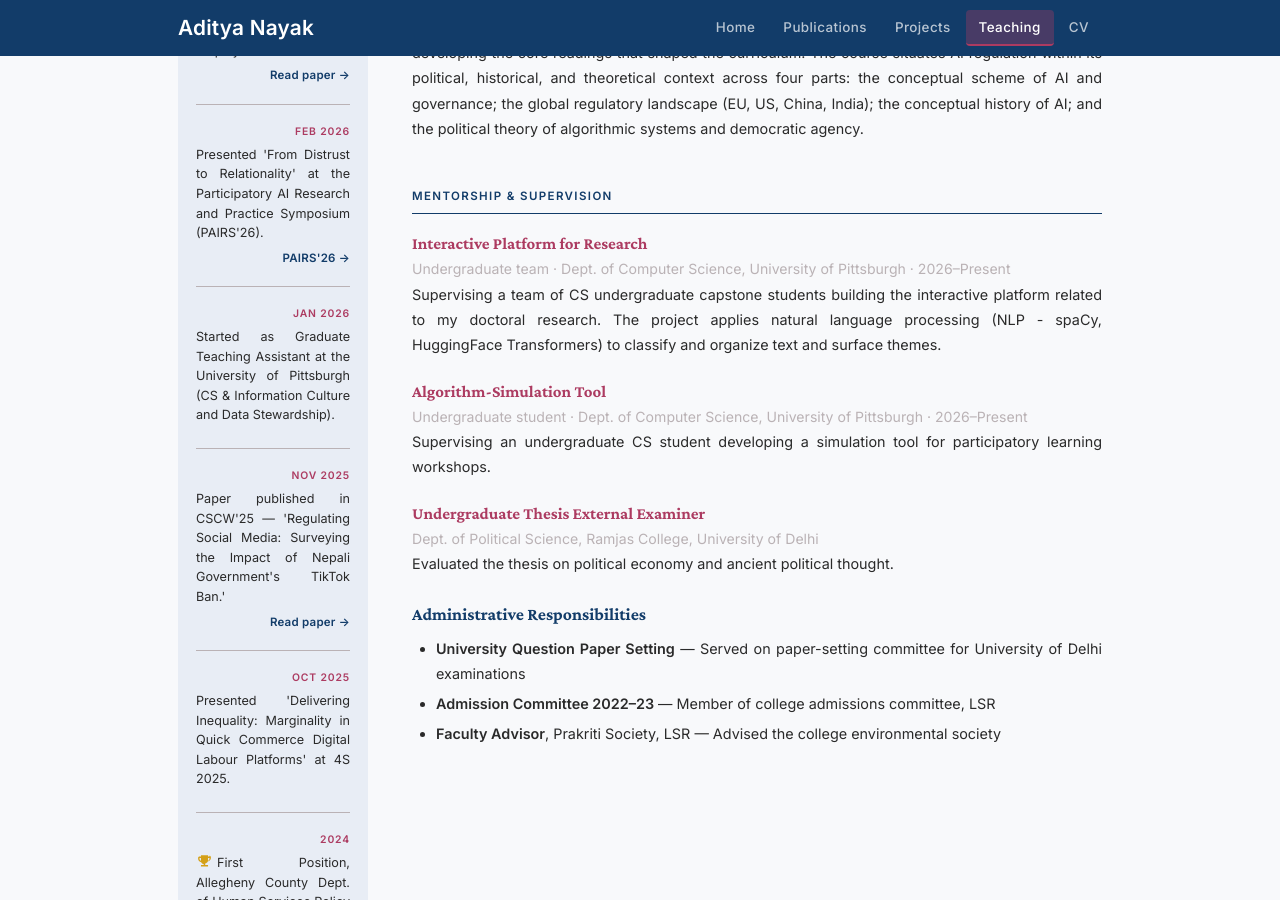
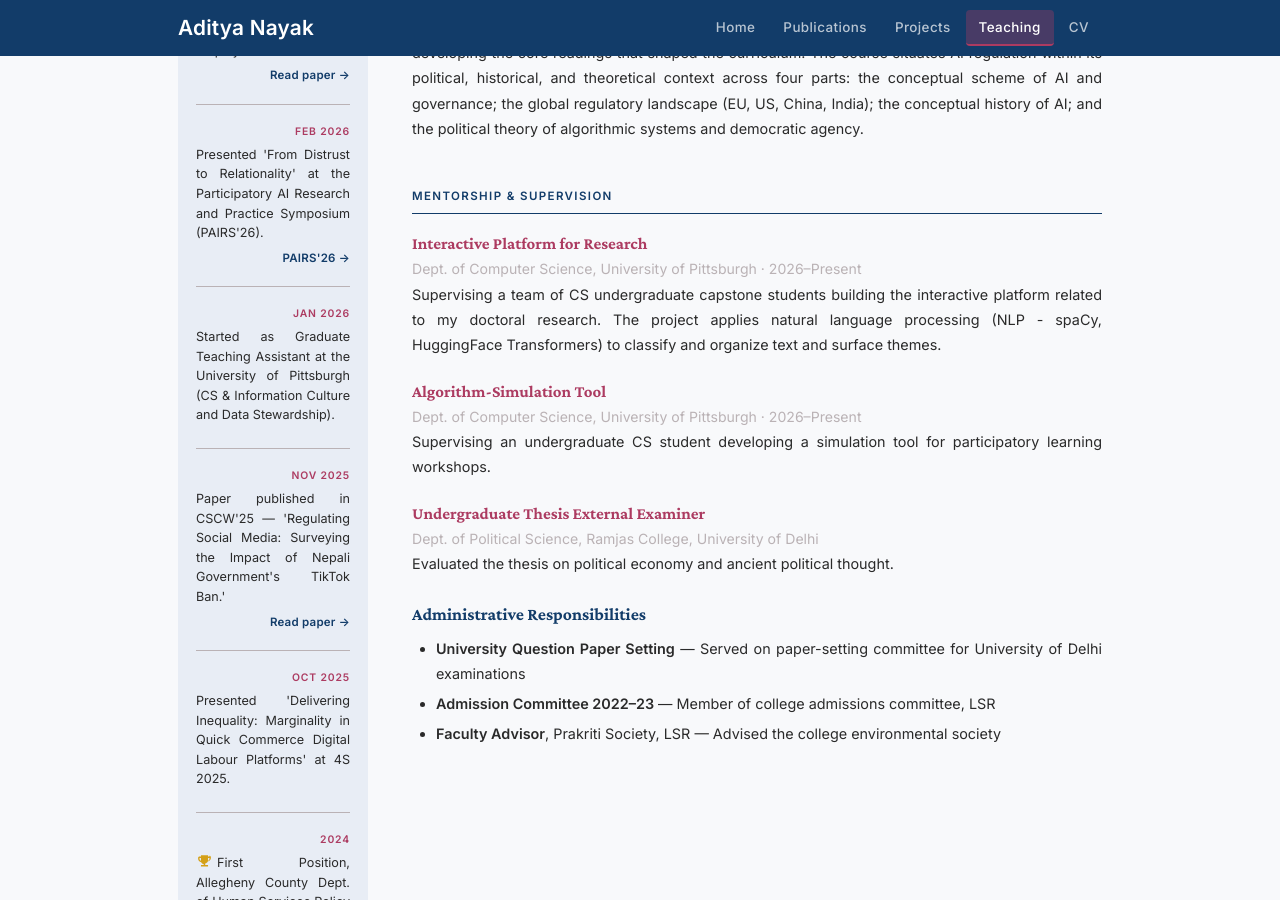
Before and after one commit to adityanayak-info/adityanayak-info.github.io, a Jekyll site: the page built from teaching.md, in a window 1280 px wide and 900 px high, scrolled down 1136 px. Built offline with Jekyll 4.4.1, drawn with Linux system fonts in a browser that asks for light colours.

Commit message:
Update mentorship descriptions in teaching.md
Removed 'Undergraduate team' and 'Undergraduate student' from mentorship descriptions.

```diff
--- a/teaching.md
+++ b/teaching.md
@@ -91,13 +91,13 @@ permalink: /teaching/
 
 <div class="mentorship-item">
   <h4>Interactive Platform for Research</h4>
-  <p class="teaching-meta">Undergraduate team · Dept. of Computer Science, University of Pittsburgh · 2026–Present</p>
+  <p class="teaching-meta">Dept. of Computer Science, University of Pittsburgh · 2026–Present</p>
   <p>Supervising a team of CS undergraduate capstone students building the interactive platform related to my doctoral research. The project applies natural language processing (NLP - spaCy, HuggingFace Transformers) to classify and organize text and surface themes.</p>
 </div>
 
 <div class="mentorship-item">
   <h4>Algorithm-Simulation Tool</h4>
-  <p class="teaching-meta">Undergraduate student · Dept. of Computer Science, University of Pittsburgh · 2026–Present</p>
+  <p class="teaching-meta">Dept. of Computer Science, University of Pittsburgh · 2026–Present</p>
   <p>Supervising an undergraduate CS student developing a simulation tool for participatory learning workshops.</p>
 </div>
 
```
